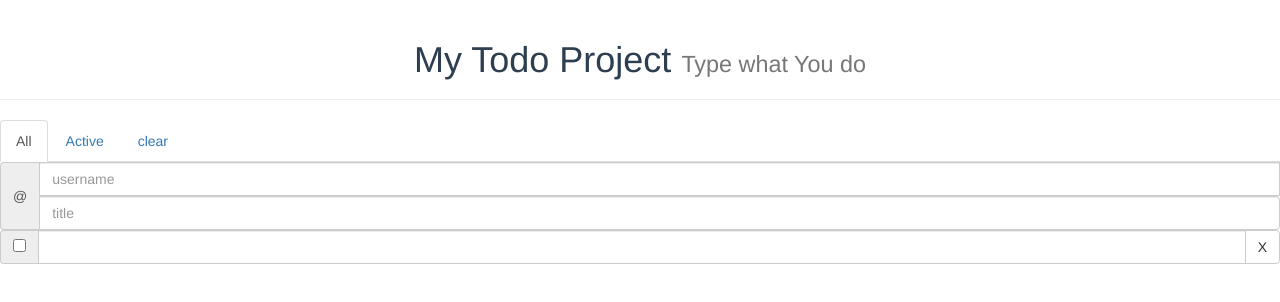
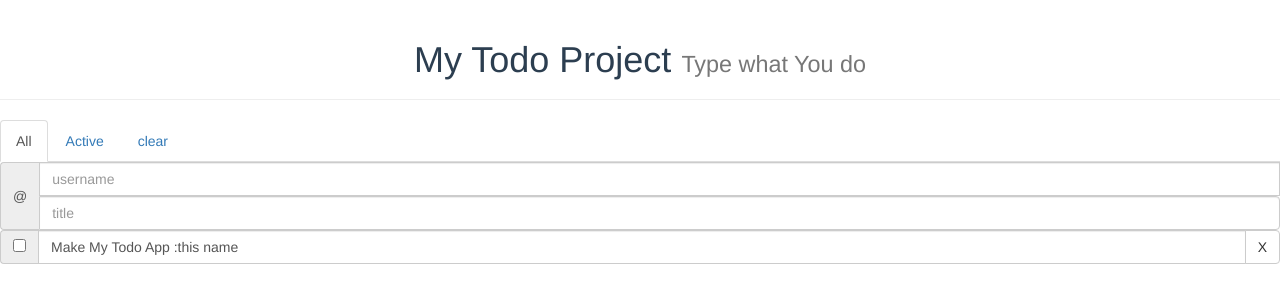
Before and after one commit to homekeeper89/myapp-vue, a Vue app: page / in a window 1280 px wide. Shown: the top 302 px of the page. Built offline with nearby package versions, Linux system fonts and the light colour scheme.

Commit message:
[new] 예시 데이터 추가, item view 뽑아내기
prop은 @component 에 넣어준다

```diff
--- a/src/components/Item.vue
+++ b/src/components/Item.vue
@@ -4,7 +4,7 @@
       <span class="input-group-addon">
         <input type="checkbox" aria-label="...">
       </span>
-      <input type="text" class="form-control" aria-label="Amount (to the nearest dollar)" />
+      <input type="text" class="form-control" :value="title + name" id="id"/>
       <span class="input-group-btn">
         <button class="btn btn-default" type="button">X</button>
       </span>
@@ -16,6 +16,14 @@
 import Vue from "vue";
 import { Component } from "vue-property-decorator";
 
-@Component
-export default class Item extends Vue {}
+@Component({
+  props: {
+    id: Number,
+    title:String,
+    name:String
+  }
+})
+export default class Item extends Vue {
+
+}
 </script>
--- a/src/views/Body.vue
+++ b/src/views/Body.vue
@@ -1,6 +1,6 @@
 <template>
   <div class="body-main">
-    <Item></Item>
+    <Item :title="title" :name="name" :id="id"></Item>
   </div>
 </template>
 <script lang="ts">
@@ -14,6 +14,8 @@ import Item from '@/components/Item.vue'
   }
 })
 export default class Body extends Vue{
-
+  id: Number=1
+  title:string="Make My Todo App :"
+  name:string="this name"
 }
 </script>
```
